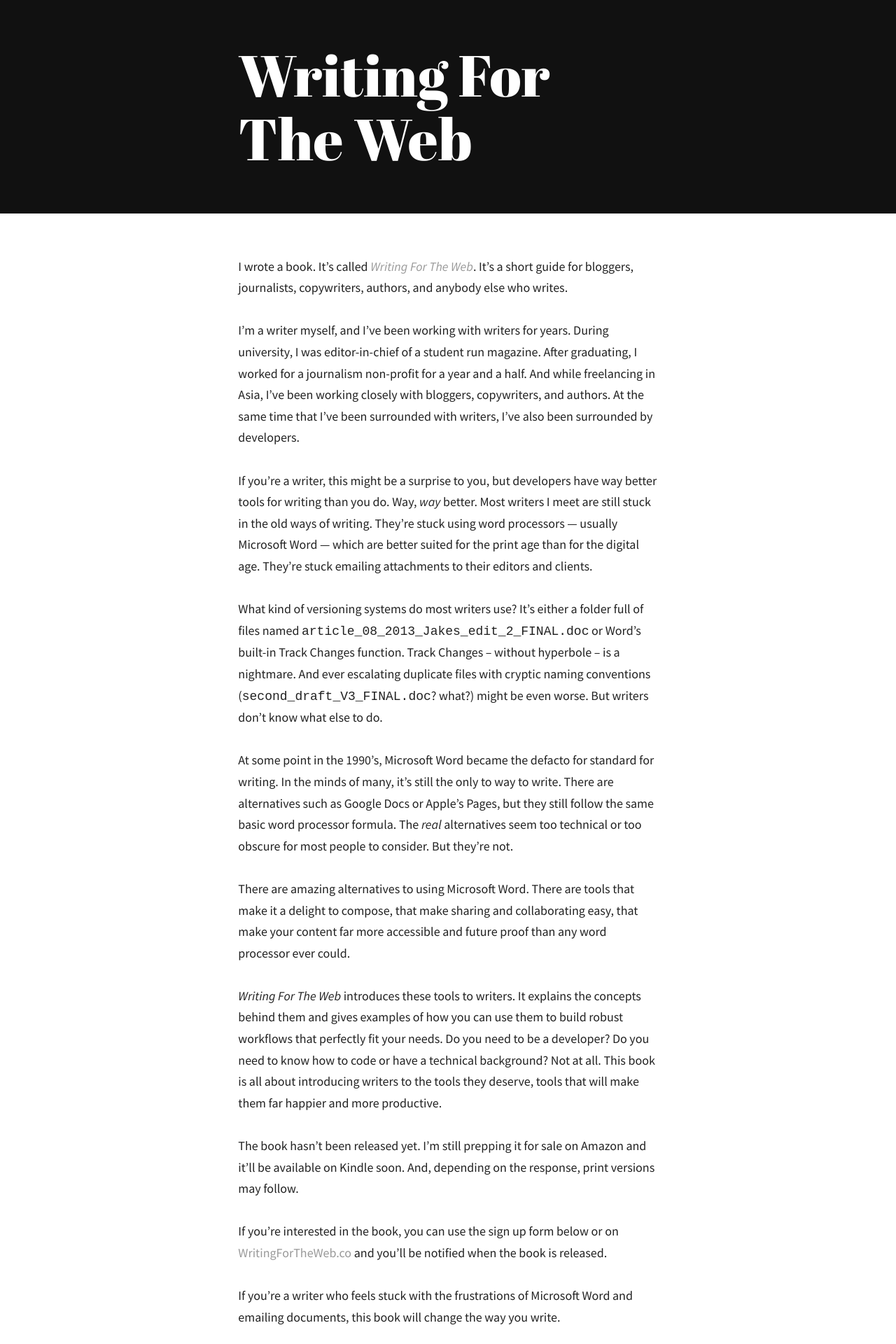
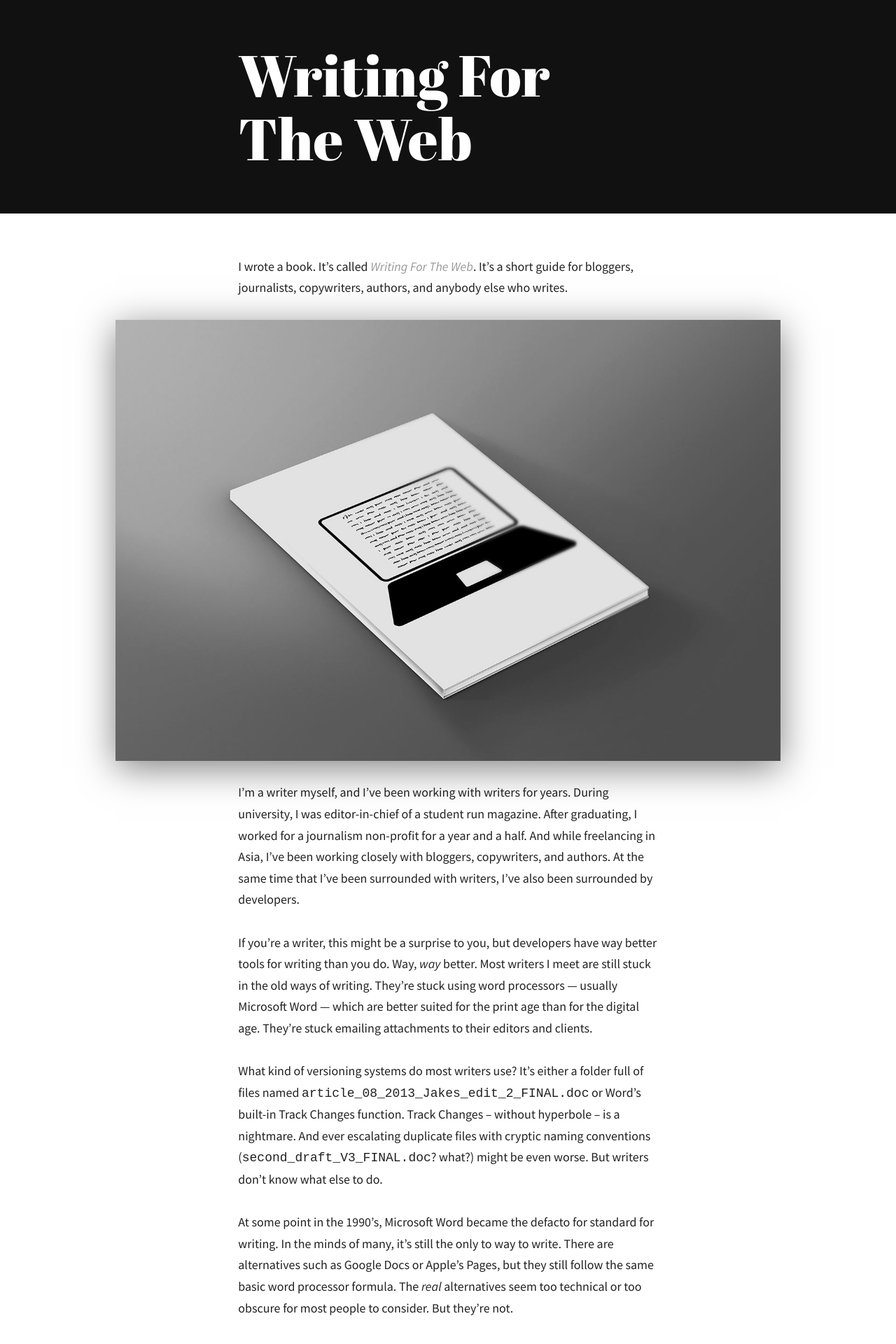
Before and after one commit to moyer/moyer.github.com, a Jekyll site: the page built from _posts/2013-08-01-writing-for-the-web-announcement.md, in a window 1280 px wide. Shown: the top 1920 px of the page at 70% size. Built offline with Jekyll 4.4.1, drawn with Linux system fonts in a browser that asks for light colours; Markdown is read by kramdown in place of the engine named in the settings.

Commit message:
adds book cover image to Writing for the web post

```diff
--- a/_posts/2013-08-01-writing-for-the-web-announcement.md
+++ b/_posts/2013-08-01-writing-for-the-web-announcement.md
@@ -5,6 +5,8 @@
 ---
 
 I wrote a book. It's called [*Writing For The Web*](http://writingfortheweb.co). It's a short guide for bloggers, journalists, copywriters, authors, and anybody else who writes.
+
+<a href="http://writingfortheweb.co"><img class="img-wide big-box-shadow" src="/assets/2013-08-01-writing-for-the-web-announcement-book-mock.jpg" alt="Writing For The Web"></a>
 
 I'm a writer myself, and I've been working with writers for years. During university, I was editor-in-chief of a student run magazine. After graduating, I worked for a journalism non-profit for a year and a half.  And while freelancing in Asia, I've been working closely with bloggers, copywriters, and authors. At the same time that I've been surrounded with writers, I've also been surrounded by developers.
 
```
Also changed, not shown: assets/2013-08-01-writing-for-the-web-announcement-book-mock.jpg (added).
